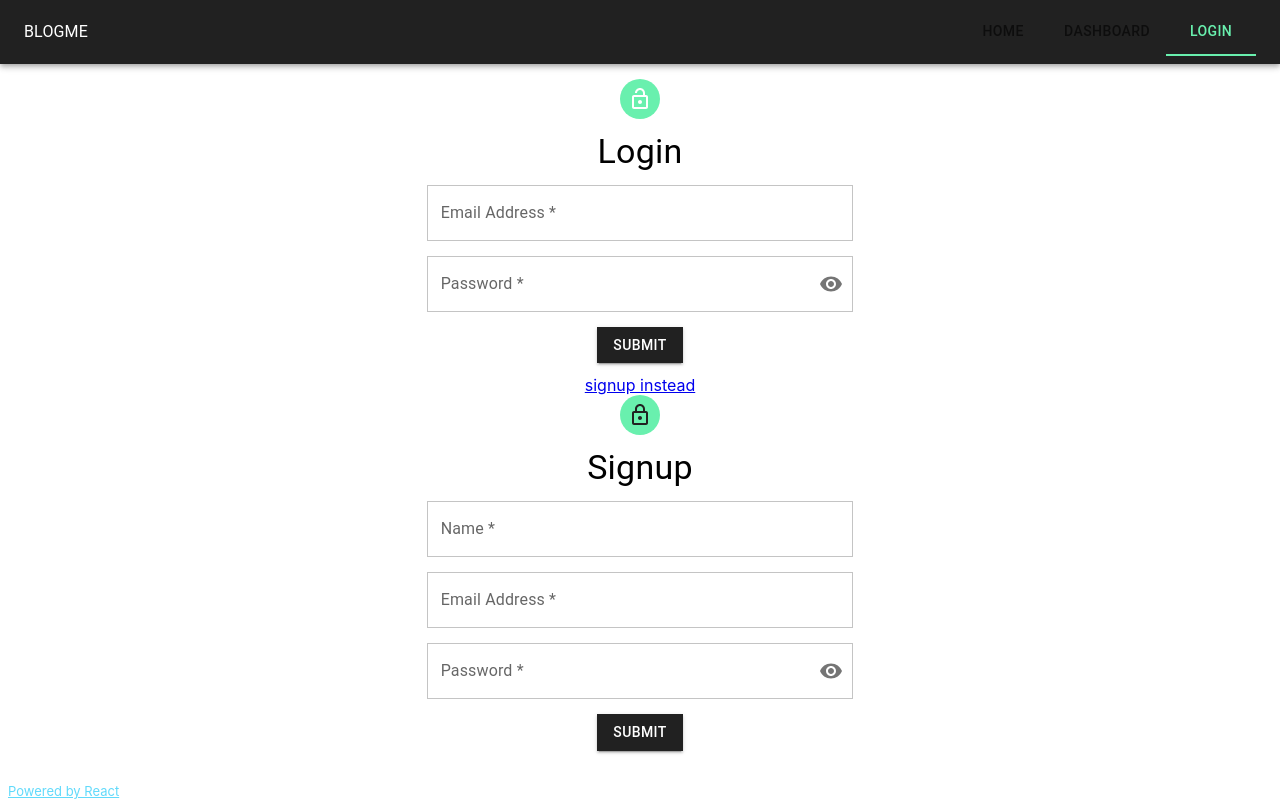
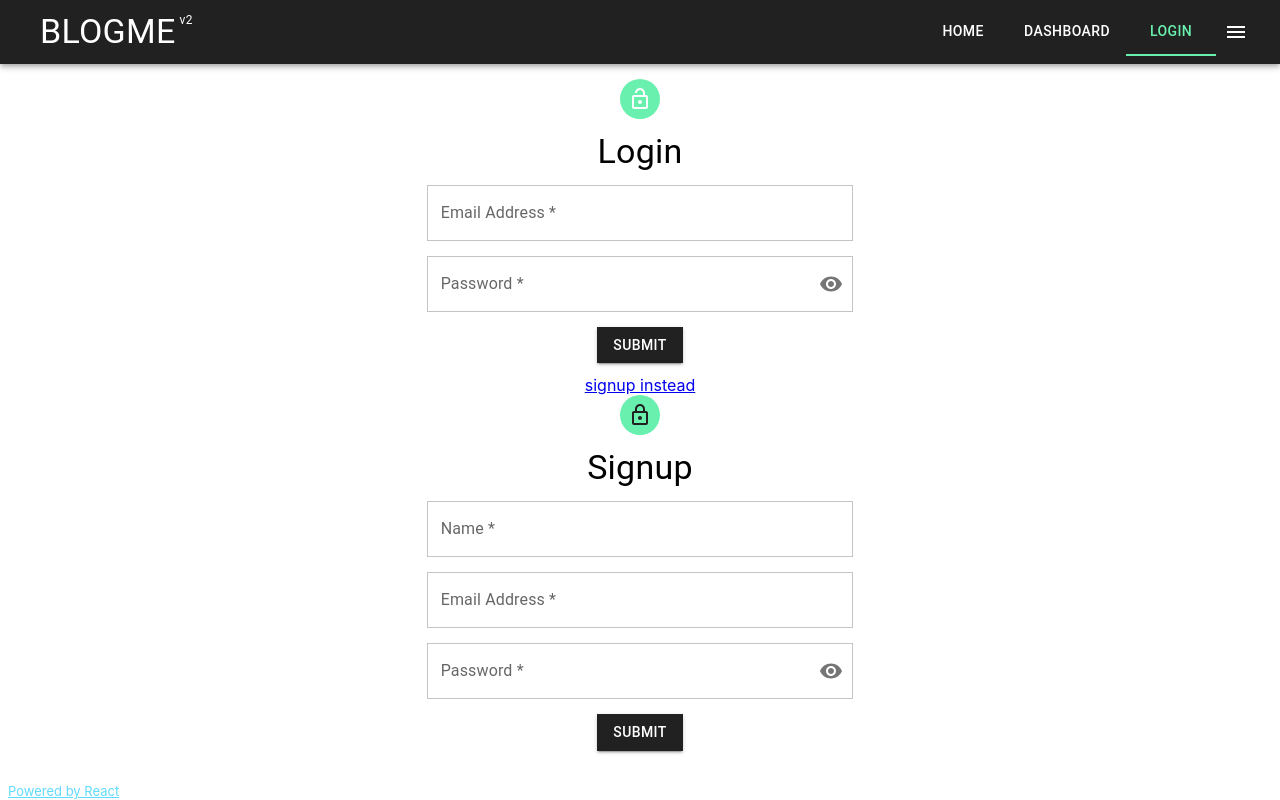
Before and after one commit to yogs0ddhoth/blogme-v2, a React (Create React App) app: page /login in a window 1280 px wide. Built offline with nearby package versions, Linux system fonts and the light colour scheme.

Commit message:
appmenu created: has logout & darkmode controls

```diff
--- /dev/null
+++ b/src/components/Menus/AppMenu/index.tsx
@@ -0,0 +1,49 @@
+import * as React from 'react';
+
+import Brightness4Icon from '@mui/icons-material/Brightness4';
+import Brightness7Icon from '@mui/icons-material/Brightness7';
+import LogoutIcon from '@mui/icons-material/Logout';
+import MenuIcon from '@mui/icons-material/Menu';
+import { Switch } from '@mui/material';
+import { PaletteMode } from '@mui/material';
+
+import useTheme from '@mui/material/styles/useTheme';
+import { ActionsMenu, MenuAction } from '..';
+import { authContext } from '../../../utils/context/contexts';
+
+interface AppMenuProps {
+  logout: () => void;
+  mode: PaletteMode;
+  toggleMode: () => void;
+}
+export default function AppMenu({logout, mode, toggleMode}: AppMenuProps) {
+  const { state, dispatch } = React.useContext(authContext);
+
+  const theme = useTheme();
+  const darkMode = theme.palette.mode === "dark";
+  const color = !darkMode ? "primary.contrastText" : "secondary.dark";
+
+  return (
+    <ActionsMenu
+      icon={<MenuIcon sx={{color: color}} />}
+    >
+      {state.auth !== ""
+        ? <MenuAction
+            label='Logout'
+            icon={<LogoutIcon />}
+            action={logout}
+          />
+        : <></>
+      }
+      <MenuAction
+        label='Toggle Dark Mode'
+        icon={
+          mode === 'dark'
+            ? <Brightness4Icon />
+            : <Brightness7Icon />
+        }
+        action={toggleMode}
+      />
+    </ActionsMenu>
+  )
+}
--- a/src/components/Menus/index.tsx
+++ b/src/components/Menus/index.tsx
@@ -1,6 +1,5 @@
 import * as React from 'react';
 
-import IconButton from '@mui/material/IconButton';
 import ListItemIcon from '@mui/material/ListItemIcon';
 import ListItemText from '@mui/material/ListItemText';
 import Menu from '@mui/material/Menu';
@@ -33,34 +32,36 @@ export const MenuAction = ({
 );
 
 interface ActionMenuProps {
+  children: React.ReactNode;
   className?: string;
-  anchorEl?: {
-    className?: string;
-  };
-  children: React.ReactNode;
+  icon: React.ReactElement;
   modals?: React.ReactNode;
 }
-export const ActionsMenu = (props: ActionMenuProps) => {
+export const ActionsMenu = ({
+  children,
+  className,
+  icon,
+  modals
+}: ActionMenuProps) => {
   // Menu state
   const [anchorEl, setAnchorEl] = React.useState<null | HTMLElement>(null);
   const open = Boolean(anchorEl);
-  const handleClick = (event: React.MouseEvent<HTMLButtonElement>) =>
-    setAnchorEl(event.currentTarget);
+  const handleClick = (event: React.MouseEvent<HTMLButtonElement>) => setAnchorEl(event.currentTarget);
   const handleClose = () => setAnchorEl(null);
 
   return (
-    <div className={props.className !== undefined ? props.className : ''}>
-      <MenuButton
+    <div className={className !== undefined ? className : ''}>
+      <MenuButton icon={icon}
         className={
-          props.anchorEl !== undefined && props.anchorEl.className !== undefined
-            ? props.anchorEl.className
+          className !== undefined
+            ? className
             : ''
         }
         onClick={handleClick}
       />
 
       <Menu id="menu" open={open} anchorEl={anchorEl} onClose={handleClose}>
-        {React.Children.map(props.children, (child) => {
+        {React.Children.map(children, (child) => {
           if (React.isValidElement(child)) {
             return React.cloneElement(child, {
               onClick: handleClose,
@@ -69,7 +70,7 @@ export const ActionsMenu = (props: ActionMenuProps) => {
           return child;
         })}
       </Menu>
-      {React.Children.map(props.modals, (child) => {
+      {React.Children.map(modals, (child) => {
         if (React.isValidElement(child)) {
           return child;
         }
--- a/src/components/layout/Navbar/index.tsx
+++ b/src/components/layout/Navbar/index.tsx
@@ -7,60 +7,99 @@ import Tab from '@mui/material/Tab';
 import Toolbar from '@mui/material/Toolbar';
 import Typography from '@mui/material/Typography';
 
-import { LogoutButton } from '../../Buttons';
+import LogoutIcon from '@mui/icons-material/Logout';
+import ExitToAppIcon from '@mui/icons-material/ExitToApp';
+// import { ColorModeButton, LogoutButton } from '../../Buttons';
 
 import { authContext } from '../../../utils/context/contexts';
-import theme from '../../../utils/mui-theme';
-import useControllers from '../../../controllers';
+// import theme from '../../../utils/mui-theme';
+import useTheme from '@mui/material/styles/useTheme';
+
+import useControllers from '../../../controllers/index';
+import AppMenu from '../../Menus/AppMenu';
 
 interface NavTabProps {
-  label: string;
+  label?: string;
+  icon?: JSX.Element;
   value: string;
+  onClick: () => void;
+  darkMode: boolean;
+  className?: string
 }
-const NavTab = (props: NavTabProps) => {
-  const navigate = useNavigate();
-  return (
-    <Tab
-      {...props}
-      onClick={() => navigate(props.value)}
-      sx={{ color: theme.palette.primary.contrastText }}
-    />
-  );
-};
+const NavTab = (props: NavTabProps) => (
+  <Tab
+    {...props}
+    onClick={props.onClick}
+    sx={{color:
+      !props.darkMode
+        ? "primary.contrastText"
+        : "secondary.dark"
+    }}
+  />
+);
 
-export default function Navbar() {
+interface NavbarProps {
+  menu: JSX.Element;
+}
+export default function Navbar({menu}: NavbarProps) {
   const { state, dispatch } = React.useContext(authContext);
 
   const { pathname } = useLocation();
   const [value, setValue] = React.useState(pathname);
-  const handleChange = (event: React.SyntheticEvent, newValue: string) =>
-    setValue(newValue);
 
-  const { useLogout } = useControllers();
-  const logout = useLogout({ dispatch: dispatch });
+  React.useEffect(() => setValue(pathname), [pathname]);
+  const handleChange = (
+    event: React.SyntheticEvent,
+    newValue: string
+  ) => setValue(newValue);
+
+  const theme = useTheme();
+  const darkMode = theme.palette.mode === "dark";
+
+  const navigate = useNavigate();
+  const tabsColor = !darkMode ? "secondary" : "primary";
 
   return (
-    <AppBar position="static">
+    <AppBar position="static" enableColorOnDark
+      color={
+        !darkMode
+          ? "primary"
+          : "secondary"
+      }
+    >
       <Toolbar className="">
-        <Typography className="w-1/2">BLOGME</Typography>
-        <div className="w-1/2 flex flex-row justify-end">
+        <div className="w-1/2 pl-4 flex flex-row">
+          <Typography variant='h4'>BLOGME</Typography>
+          <Typography variant="caption" className="pl-1">v2</Typography>
+        </div>
+
+        <div className="w-1/2 flex flex-row justify-end items-center">
           <Tabs
             value={value}
             onChange={handleChange}
-            textColor="secondary"
-            indicatorColor="secondary"
+            textColor={tabsColor}
+            indicatorColor={tabsColor}
           >
-            <NavTab value="/" label="Home" />
-            <NavTab value="/dashboard" label="Dashboard" />
+            <NavTab value="/" label="Home"
+              onClick={() => navigate("/")}
+              darkMode={darkMode}
+            />
+            <NavTab value="/dashboard" label="Dashboard"
+              onClick={() => navigate("/dashboard")}
+              darkMode={darkMode}
+            />
             {state.auth === '' ? (
-              <NavTab value="/login" label="Login" />
+              <NavTab value="/login" label="Login"
+                onClick={() => navigate("/login")}
+                darkMode={darkMode}
+              />
             ) : (
-              <LogoutButton
-                className="text-[#fff]"
-                onClick={() => logout.mutate()}
-              />
+              <></>
             )}
+
           </Tabs>
+
+          {menu}
         </div>
       </Toolbar>
     </AppBar>
```
